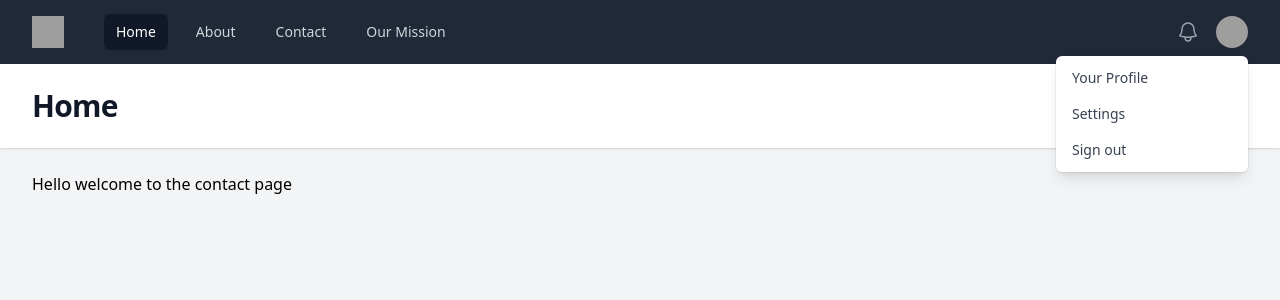
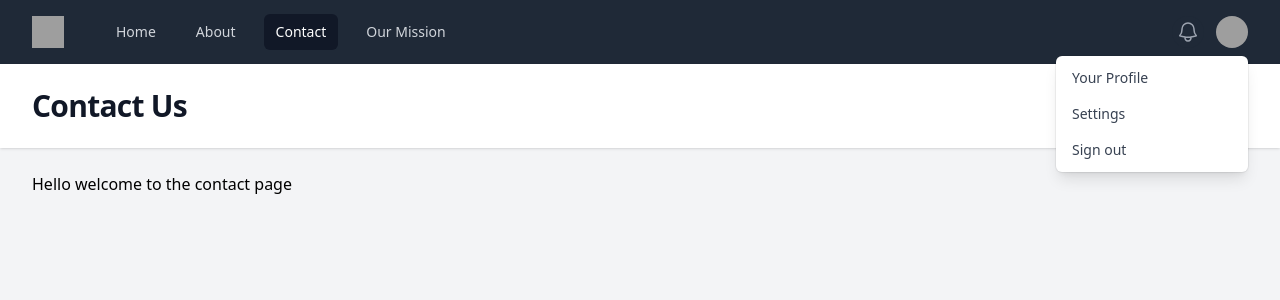
Before and after one commit to khanrafay/phpwebsite, a PHP site: page /contact in a window 1280 px wide. Shown: the top 300 px of the page. Run offline with PHP 8.4, Linux system fonts and the light colour scheme; some libraries are stand-ins or nearby versions; grey boxes are pictures that could not be loaded.

Commit message:
working on php

```diff
--- a/about.php
+++ b/controllers/about.php
@@ -1,3 +1,4 @@
 <?php
+
 $heading = "About Us";
 require "views/about.view.php";
--- a/contact.php
+++ b/controllers/contact.php
@@ -1,3 +1,6 @@
 <?php
 
+
+$heading = "Contact Us";
+
 require "views/contact.view.php";
--- a/mission.php
+++ b/controllers/mission.php
@@ -1,3 +1,5 @@
 <?php
 
+$heading = "Our Mission";
+
 require "views/mission.view.php";
--- /dev/null
+++ b/functions.php
@@ -0,0 +1,14 @@
+<?php
+function dd($value)
+{
+    echo "<pre>";
+    var_dump($value);
+    echo "</pre>";
+
+    die();
+}
+
+function urlIs($value)
+{
+    return $_SERVER["REQUEST_URI"] === $value;
+}
--- a/index.php
+++ b/index.php
@@ -1,3 +1,19 @@
+
+
 <?php
+require "functions.php";
 
-require "views/index.view.php";
+$uri = parse_url($_SERVER['REQUEST_URI'])['path'];
+
+// dd($uri);
+$routes = [
+    '/' => 'controllers/index.php',
+    '/about' => 'controllers/about.php',
+    '/contact' => 'controllers/contact.php',
+    '/mission' => 'controllers/mission.php',
+];
+
+
+if (array_key_exists($uri, $routes)) {
+    require  $routes[$uri];
+}
--- a/views/partials/banner.php
+++ b/views/partials/banner.php
@@ -1,5 +1,5 @@
 <header class="bg-white shadow">
     <div class="mx-auto max-w-7xl px-4 py-6 sm:px-6 lg:px-8">
-        <h1 class="text-3xl font-bold tracking-tight text-gray-900">Home</h1>
+        <h1 class="text-3xl font-bold tracking-tight text-gray-900"><?= $heading ?></h1>
     </div>
 </header>
--- a/views/partials/nav.php
+++ b/views/partials/nav.php
@@ -8,10 +8,10 @@
                 <div class="hidden md:block">
                     <div class="ml-10 flex items-baseline space-x-4">
                         <!-- Current: "bg-gray-900 text-white", Default: "text-gray-300 hover:bg-gray-700 hover:text-white" -->
-                        <a href="/" class="rounded-md bg-gray-900 px-3 py-2 text-sm font-medium text-white" aria-current="page">Home</a>
-                        <a href="/about.php" class="rounded-md px-3 py-2 text-sm font-medium text-gray-300 hover:bg-gray-700 hover:text-white">About</a>
-                        <a href="/contact.php" class="rounded-md px-3 py-2 text-sm font-medium text-gray-300 hover:bg-gray-700 hover:text-white">Contact</a>
-                        <a href="/mission.php" class="rounded-md px-3 py-2 text-sm font-medium text-gray-300 hover:bg-gray-700 hover:text-white">Our Mission</a>
+                        <a href="/" class="<?= urlIs('/') ? 'bg-gray-900 text-white' : 'text-gray-300' ?> rounded-md px-3 py-2 text-sm font-medium" aria-current="page">Home</a>
+                        <a href="/about" class="<?= urlIs('/about') ? 'bg-gray-900 text-white' : 'text-gray-300' ?> rounded-md px-3 py-2 text-sm font-medium text-gray-300 hover:bg-gray-700 hover:text-white">About</a>
+                        <a href="/contact" class="<?= urlIs('/contact') ? 'bg-gray-900 text-white' : 'text-gray-300' ?> rounded-md px-3 py-2 text-sm font-medium text-gray-300 hover:bg-gray-700 hover:text-white">Contact</a>
+                        <a href="/mission" class="<?= urlIs('/mission') ? 'bg-gray-900 text-white' : 'text-gray-300' ?>  rounded-md px-3 py-2 text-sm font-medium text-gray-300 hover:bg-gray-700 hover:text-white">Our Mission</a>
                     </div>
                 </div>
             </div>
```
Also changed, not shown: controllers/index.php (added, +7 -0 lines).
